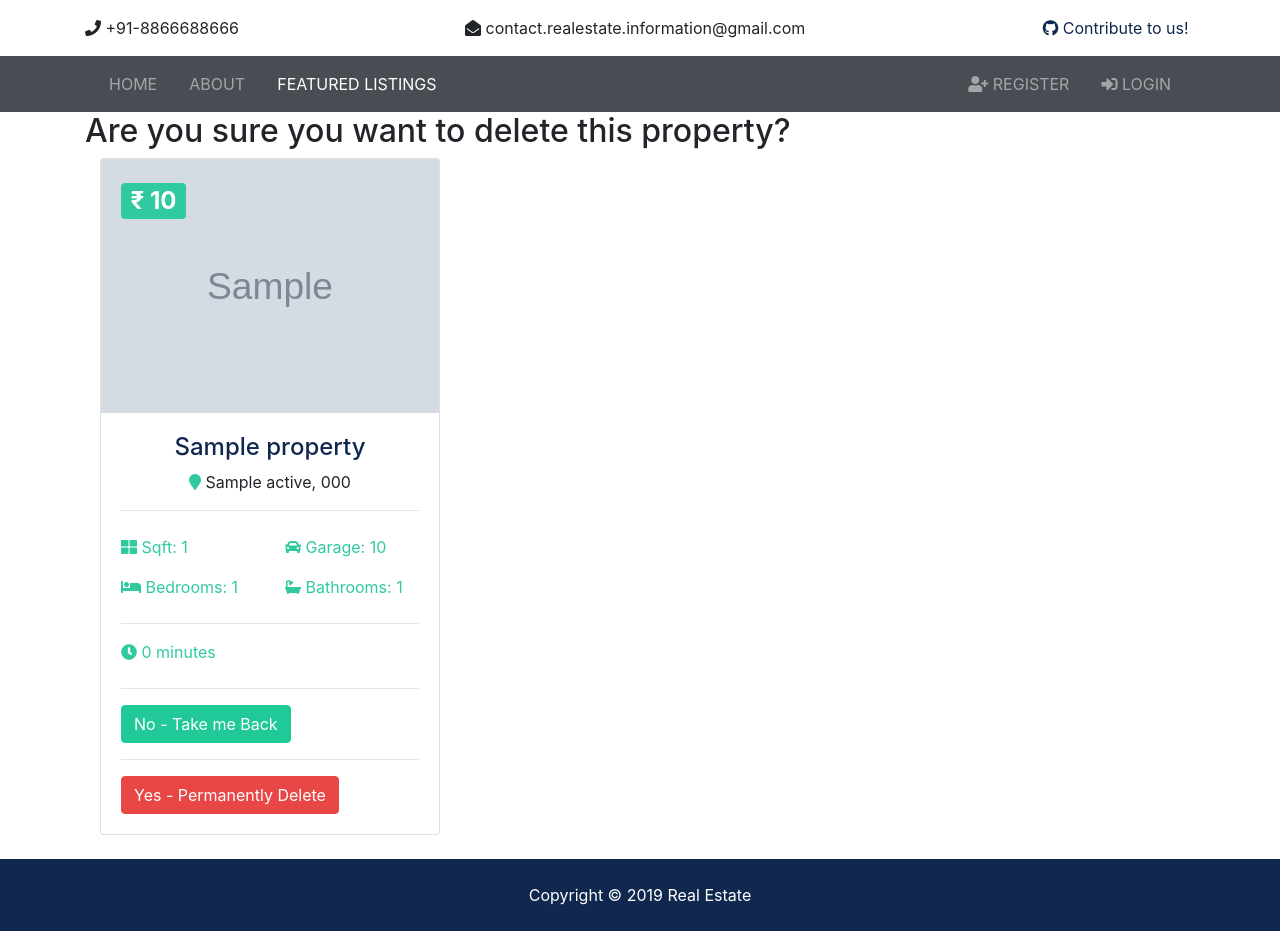
After one commit to aayushgupta97/RealEstate_Django_TTN, a Django app: page /properties/delete/1 in a window 1280 px wide. The commit adds this page. Run offline with Django 3.2, Linux system fonts and the light colour scheme; tables that the repository leaves empty hold one stand-in row (values such as "Sample post"); grey boxes marked "Sample" are stand-in pictures; some libraries are stand-ins or nearby versions.

Commit message:
delete a property as seller

```diff
--- /dev/null
+++ b/properties/templates/properties/delete_property.html
@@ -0,0 +1,59 @@
+{% extends 'base.html' %}
+{% load humanize %}
+{% block content %}
+    <form method="POST">
+    {% csrf_token %}
+        <div class="container">
+
+    <h2>Are you sure you want to delete this property? </h2>
+            <div class="col-md-6 col-lg-4 mb-4">
+          <div class="card listing-preview">
+            <img class="card-img-top" src="{{ listing.photo_main.url }}" alt="">
+            <div class="card-img-overlay">
+              <h2>
+                <span class="badge badge-secondary text-white">&#x20B9; {{ listing.price | intcomma }}</span>
+              </h2>
+            </div>
+            <div class="card-body">
+              <div class="listing-heading text-center">
+                <h4 class="text-primary">{{ listing.title }}</h4>
+                <p>
+                  <i class="fas fa-map-marker text-secondary"></i> {{ listing.city }}
+                   {{ listing.state }}, {{ listing.zip_code }}</p>
+              </div>
+              <hr>
+              <div class="row py-2 text-secondary">
+                <div class="col-6">
+                  <i class="fas fa-th-large"></i> Sqft: {{ listing.square_ft }}</div>
+                <div class="col-6">
+                  <i class="fas fa-car"></i> Garage: {{ listing.garage }}</div>
+              </div>
+              <div class="row py-2 text-secondary">
+                <div class="col-6">
+                  <i class="fas fa-bed"></i> Bedrooms: {{ listing.bedrooms }}</div>
+                <div class="col-6">
+                  <i class="fas fa-bath"></i> Bathrooms: {{ listing.bathrooms }}</div>
+              </div>
+              <hr>
+{#              <div class="row py-2 text-secondary">#}
+{#                <div class="col-12">#}
+{#                  <i class="fas fa-user"></i> {{ listing.seller }}</div>#}
+{#              </div>#}
+              <div class="row text-secondary pb-2">
+                <div class="col-6">
+                  <i class="fas fa-clock"></i> {{ listing.list_date | timesince }}</div>
+              </div>
+              <hr>
+                <a class="btn btn-success" href="{% url 'dashboard' %}">No - Take me Back</a> <br><hr>
+                <input type="submit" class="btn btn-danger" value="Yes - Permanently Delete ">
+            </div>
+
+            </div>
+          </div>
+            </div>
+{#        <a class="btn btn-danger" href="{% url 'delete_property' listing.id %}">Yes - Permanently Delete the Property</a>#}
+
+
+    </form>
+
+{% endblock content %}
--- a/properties/urls.py
+++ b/properties/urls.py
@@ -6,5 +6,7 @@ urlpatterns = [
     path('<int:property_id>', views.property_single_listing, name="property"),
     path('search/', views.search, name="search"),
     path('add/', views.add_property, name="add_property"),
+    path('delete/<int:property_id>', views.delete_property, name="delete_property"),
+    # path('add/', views.add_property, name="add_property"),
 
 ]
--- a/properties/views.py
+++ b/properties/views.py
@@ -71,11 +71,11 @@ def search(request):
 
     return render(request, 'properties/search.html', context)
 
+
 def add_property(request):
     context = {
         'state_choices': state_choices,
     }
-
 
     if request.method == "POST":
         seller = request.POST['seller_id']
@@ -98,11 +98,6 @@ def add_property(request):
         photo_4 = request.FILES.get('photo_4', '')
         photo_5 = request.FILES.get('photo_5', '')
         photo_6 = request.FILES.get('photo_6', '')
-        # photo_2 = request.FILES.get['photo_2']
-        # photo_3 = request.FILES.get['photo_3']
-        # photo_4 = request.FILES.get['photo_4']
-        # photo_5 = request.FILES.get['photo_5']
-        # photo_6 = request.FILES.get['photo_6']
         new_property = Property(seller_id=seller, title=title, address=address, city=city, state=state,
                                 zip_code=zip_code, description=description, price=price,
                                 bedrooms=bedrooms, bathrooms=bathrooms, garage=garage,
@@ -115,3 +110,24 @@ def add_property(request):
 
     else:
         return render(request, 'properties/add_property.html', context)
+
+
+def delete_property(request, property_id):
+    property_listing = get_object_or_404(Property, id=property_id)
+    seller = property_listing.seller.username
+    context = {
+        'listing': property_listing
+    }
+    if request.method == 'POST':
+        if request.user.is_authenticated and request.user.username == seller:
+            # request.method == 'POST' and
+            property_listing.delete()
+            messages.success(request, "Post Successfully Deleted!")
+            return redirect('dashboard')
+        else:
+            messages.error(request, "Cannot delete this property")
+            return redirect('dashboard')
+    else:
+        return render(request, 'properties/delete_property.html', context)
+def update_property(request):
+    pass
```
Also changed, not shown: accounts/templates/accounts/dashboard.html (+8 -6 lines).
